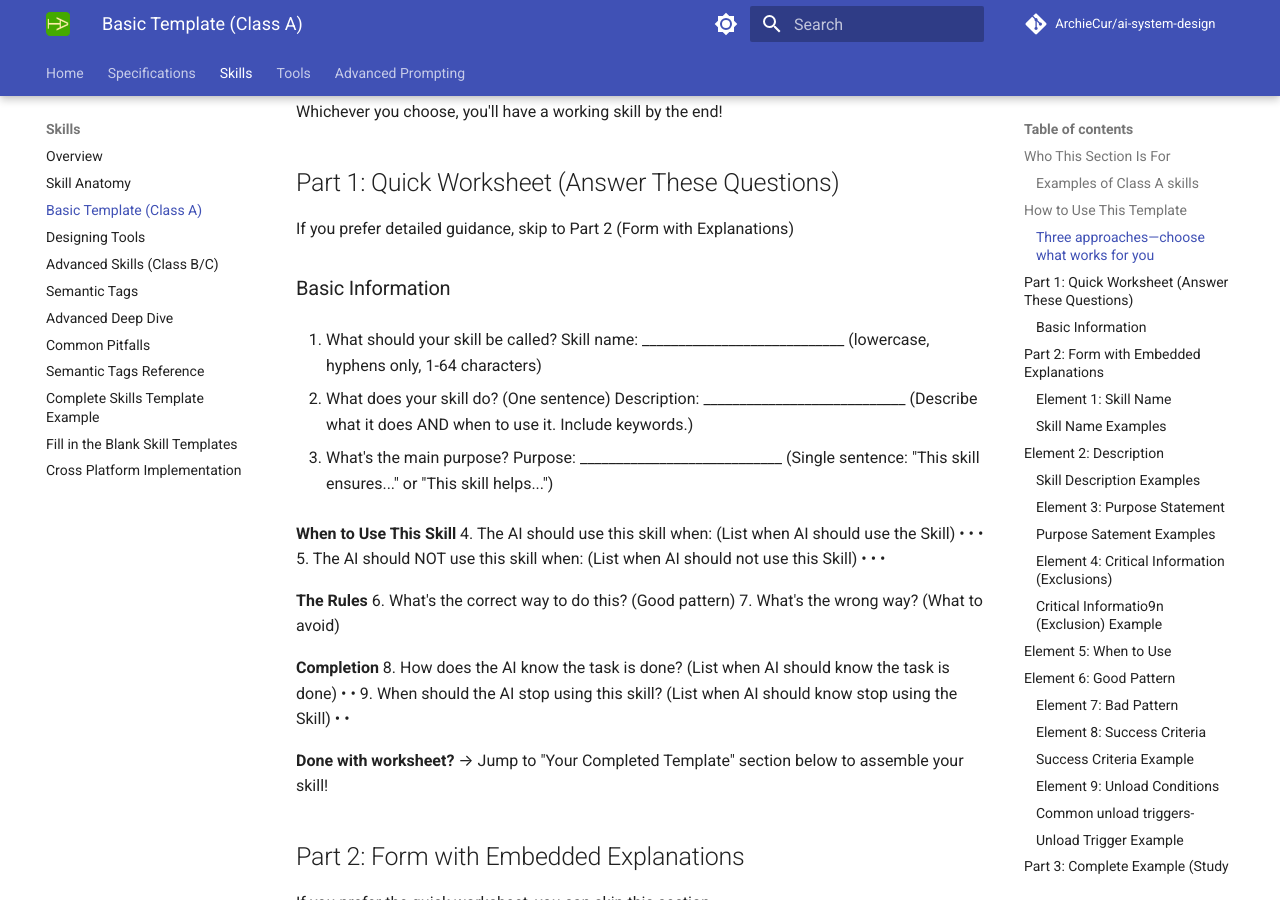
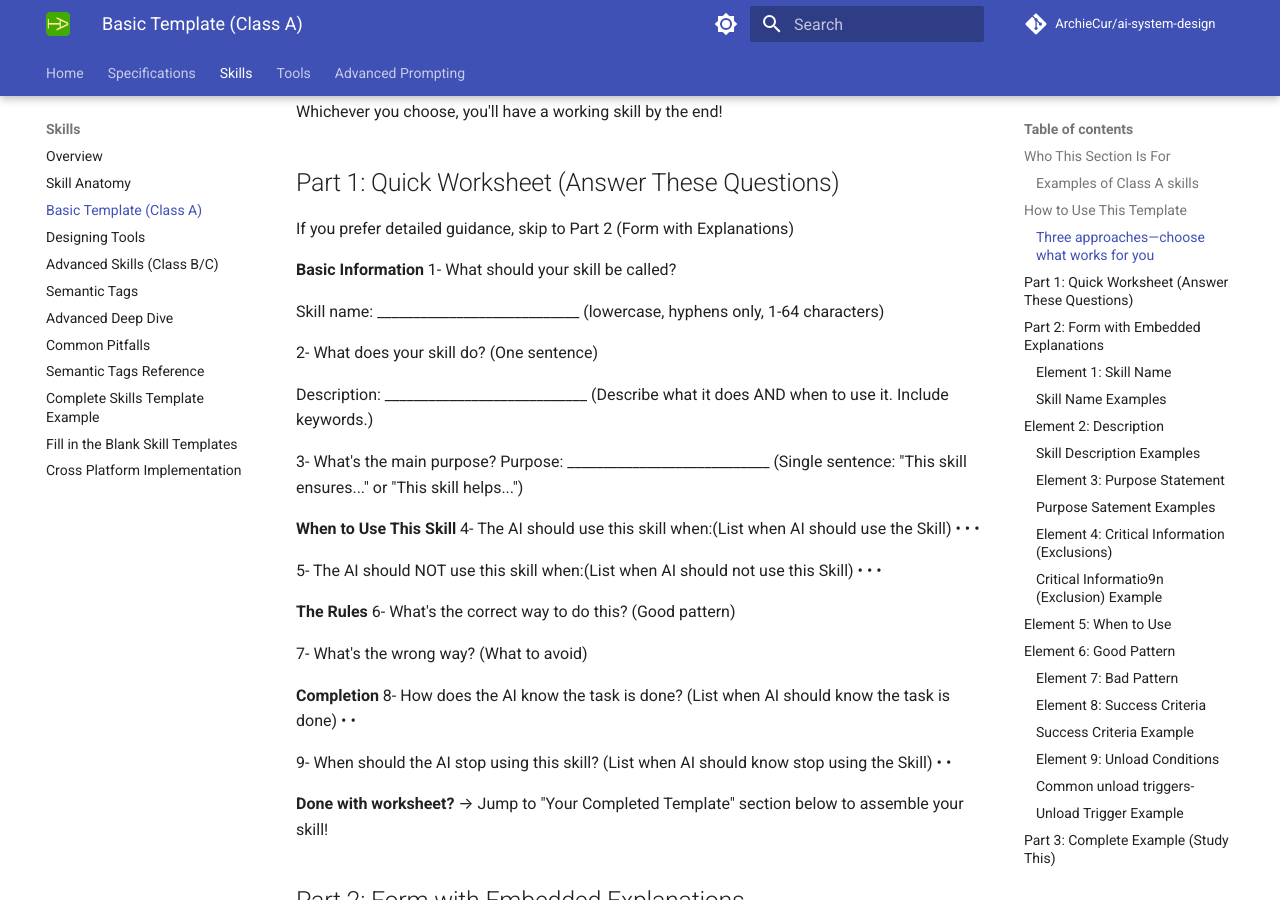
Before and after one commit to ArchieCur/ai-system-design, an MkDocs documentation site: the page built from docs/skills/Skills_1.2_Basic_Template_ClassA.md, in a window 1280 px wide and 900 px high, scrolled down 897 px. Built offline with MkDocs 1.6.1 and Material for MkDocs 9.7.7, drawn with Linux system fonts in a browser that asks for light colours; comment, search, counter and statistics services are not loaded.

```diff
--- a/docs/skills/Skills_1.2_Basic_Template_ClassA.md
+++ b/docs/skills/Skills_1.2_Basic_Template_ClassA.md
@@ -41,42 +41,44 @@
 
 If you prefer detailed guidance, skip to Part 2 (Form with Explanations)
 
-### Basic Information
+**Basic Information**
+1- What should your skill be called?
 
-1. What should your skill be called?
 Skill name: ____________________________
 (lowercase, hyphens only, 1-64 characters)
 
-2. What does your skill do? (One sentence)
+2- What does your skill do? (One sentence)
+
 Description: ____________________________
 (Describe what it does AND when to use it. Include keywords.)
 
-3. What's the main purpose?
+3- What's the main purpose?
 Purpose: ____________________________
 (Single sentence: "This skill ensures..." or "This skill helps...")
 
 **When to Use This Skill**
-4. The AI should use this skill when:
-(List when AI should use the Skill)
+4- The AI should use this skill when:(List when AI should use the Skill)
 •
 •
 •
-5. The AI should NOT use this skill when:
-(List when AI should not use this Skill)
+
+5- The AI should NOT use this skill when:(List when AI should not use this Skill)
 •
 •
 •
 
 **The Rules**
-6. What's the correct way to do this? (Good pattern)
-7. What's the wrong way? (What to avoid)
+6- What's the correct way to do this? (Good pattern)
+
+7- What's the wrong way? (What to avoid)
 
 **Completion**
-8. How does the AI know the task is done?
+8- How does the AI know the task is done?
 (List when AI should know the task is done)
 •
 •
-9. When should the AI stop using this skill?
+
+9- When should the AI stop using this skill?
 (List when AI should know stop using the Skill)
 •
 •
```
